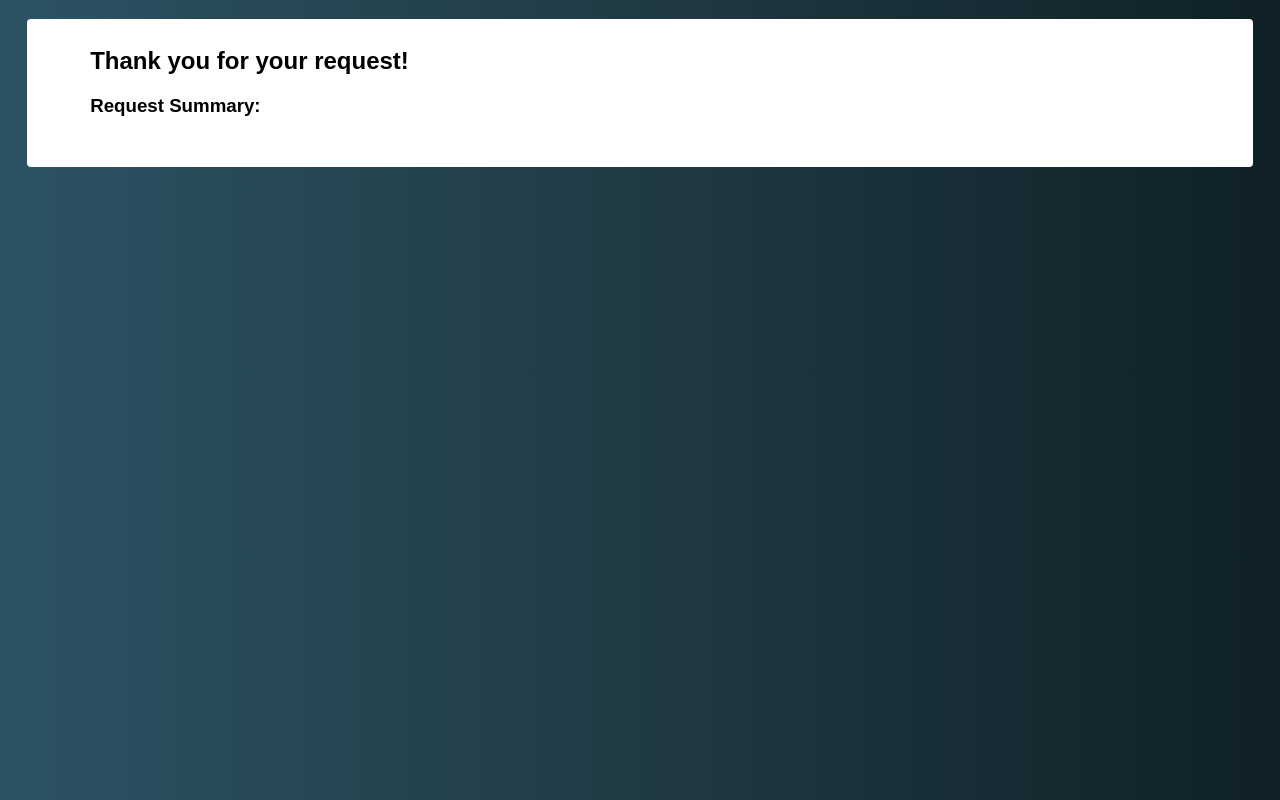
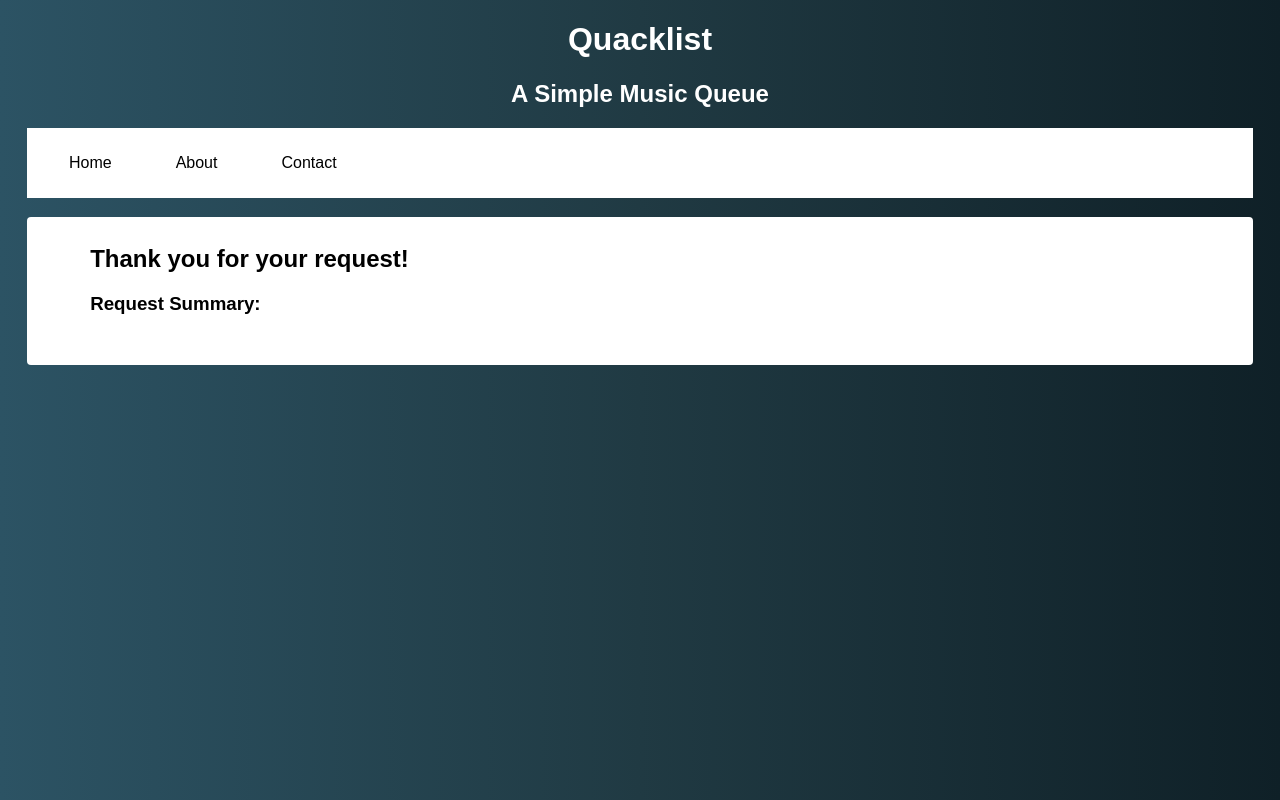
Before and after one commit to bryanng718/CS146_ProjectQuackList, a plain HTML site: page formSub.html in a window 1280 px wide. Drawn offline with Linux system fonts and the light colour scheme.

Commit message:
added nav bar and header to form sub page

```diff
--- a/formSub.html
+++ b/formSub.html
@@ -1,6 +1,7 @@
 <!DOCTYPE html>
 
 <html lang="en">
+
 <head>
     <meta charset="utf-8">
     <meta http-equiv="X-UA-Compatible" content="IE=edge">
@@ -9,7 +10,18 @@
     <meta name="viewport" content="width=device-width, initial-scale=1">
     <link type="text/css" rel="stylesheet" href="css/style.css">
 </head>
+
 <body>
+    <header class=title>
+        <h1><a href="index.html" class="title-link">Quacklist</a></h1>
+        <h2>A Simple Music <a href="https://open.spotify.com/album/0kWAem2AsVbx5FSkfWX4GC" class="title-link">Queue</a></h2>
+    </header>
+
+    <nav>
+        <a href="index.html" class="nav-button">Home</a>
+        <a href="about.html" class="nav-button">About</a>
+        <a href="contact.html " class="nav-button">Contact</a>
+    </nav>
     <div id="results">
         <h2>Thank you for your request!</h2>
         <h3>Request Summary:</h3>
@@ -17,4 +29,5 @@
     <script src="js/jquery-3.4.1.min.js"></script>
     <script src="js/results.js" async defer></script>
 </body>
+
 </html>
```
Lines whose indentation alone changed are shown as unchanged.
